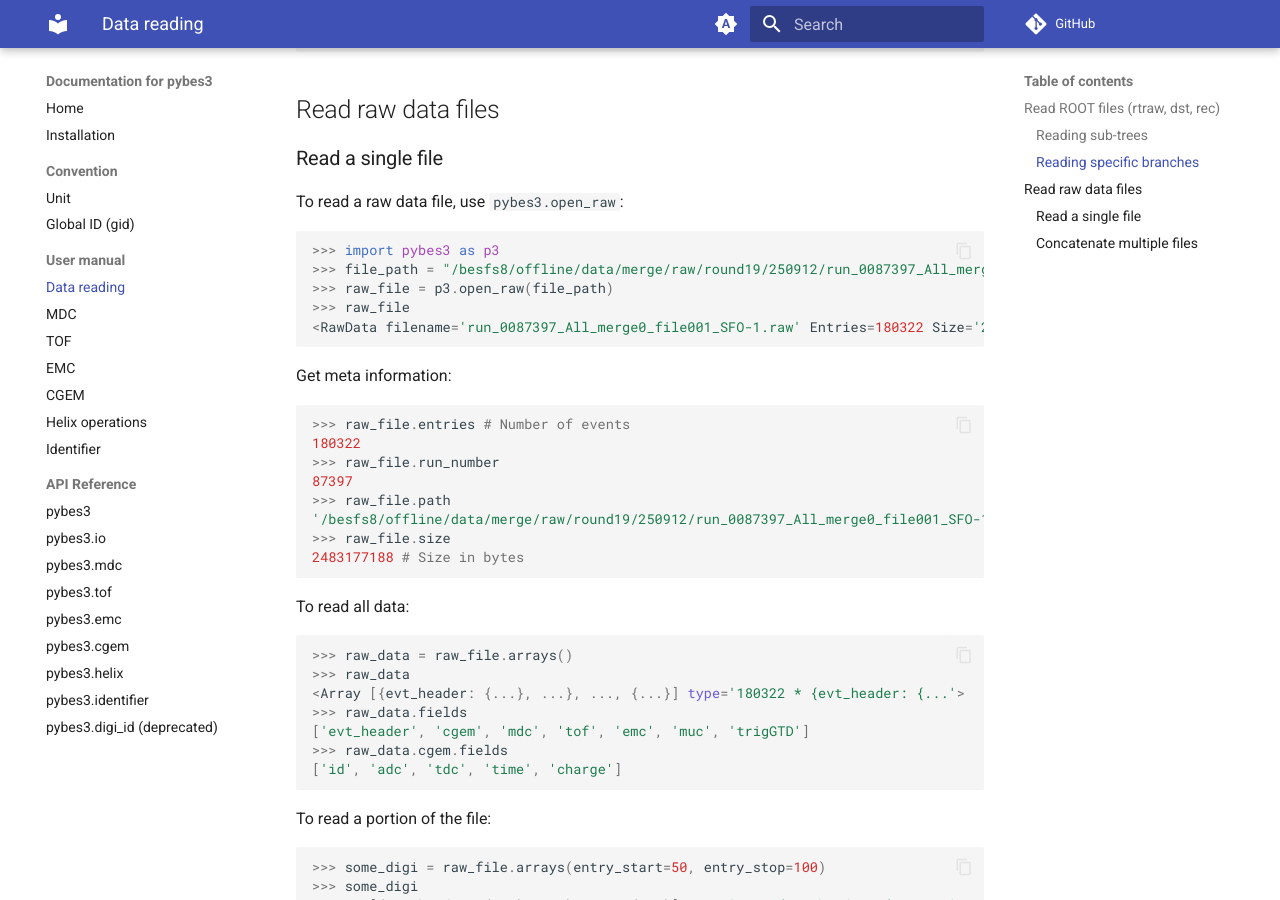
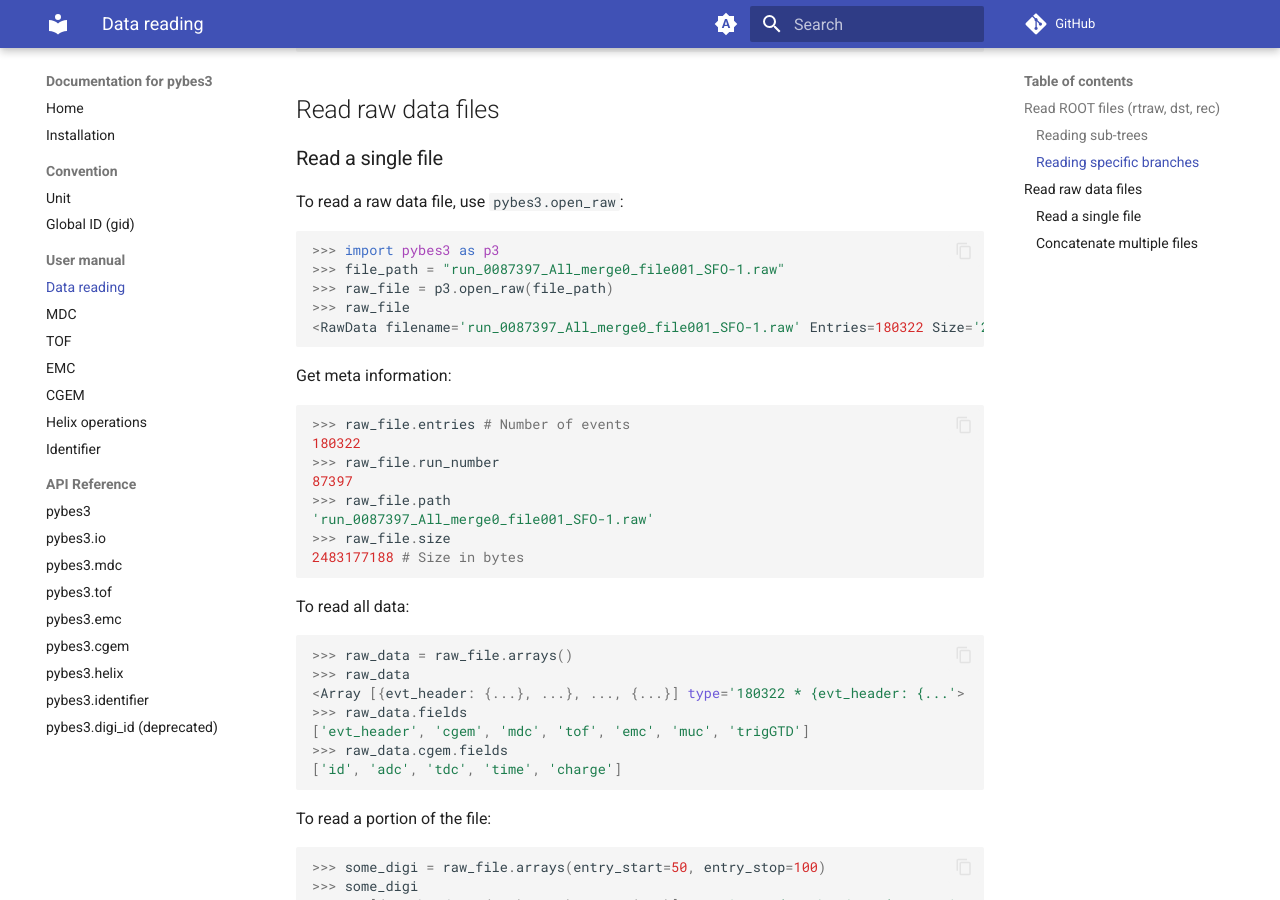
Before and after one commit to mrzimu/pybes3, an MkDocs documentation site: the page built from docs/user-manual/data-reading.md, in a window 1280 px wide and 900 px high, scrolled down 1765 px. Built offline with MkDocs 1.6.1 and Material for MkDocs 9.7.7, drawn with Linux system fonts in a browser that asks for light colours; comment, search, counter and statistics services are not loaded; some of the changed text lies outside the part shown.

Commit message:
fix: remove absolute paths from data reading examples

````diff
--- a/docs/user-manual/data-reading.md
+++ b/docs/user-manual/data-reading.md
@@ -93,7 +93,7 @@ To read a raw data file, use `pybes3.open_raw`:
 
 ```python
 >>> import pybes3 as p3
->>> file_path = "/besfs8/offline/data/merge/raw/round19/250912/run_0087397_All_merge0_file001_SFO-1.raw"
+>>> file_path = "run_0087397_All_merge0_file001_SFO-1.raw"
 >>> raw_file = p3.open_raw(file_path)
 >>> raw_file
 <RawData filename='run_0087397_All_merge0_file001_SFO-1.raw' Entries=180322 Size='2368 MB'>
@@ -107,7 +107,7 @@ Get meta information:
 >>> raw_file.run_number
 87397
 >>> raw_file.path
-'/besfs8/offline/data/merge/raw/round19/250912/run_0087397_All_merge0_file001_SFO-1.raw'
+'run_0087397_All_merge0_file001_SFO-1.raw'
 >>> raw_file.size
 2483177188 # Size in bytes
 ```
@@ -171,9 +171,9 @@ To read multiple files and concatenate them into a single array, use `pybes3.con
 
 ```python
 >>> files = [
-        file_path,
-        "/besfs8/offline/data/merge/raw/round19/250912/run_0087397_All_merge0_file002_SFO-1.raw",
->>> ]
+...     "run_0087397_All_merge0_file001_SFO-1.raw",
+...     "run_0087397_All_merge0_file002_SFO-1.raw",
+... ]
 >>> raw_data = p3.concatenate_raw(files)
 >>> raw_data
 <Array [{evt_header: {...}, ...}, ..., {...}] type='363492 * {evt_header: {...'>
````
Also changed, not shown: other parts of docs/user-manual/data-reading.md (+2 -2 lines).
